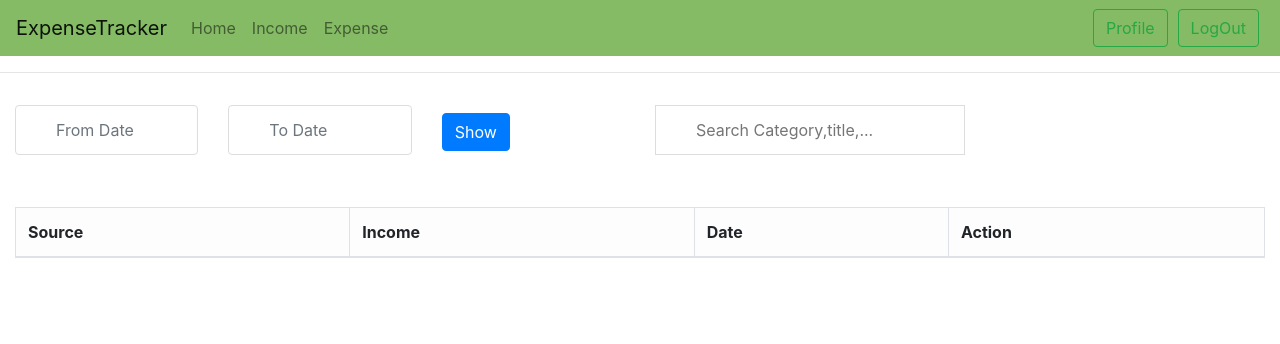
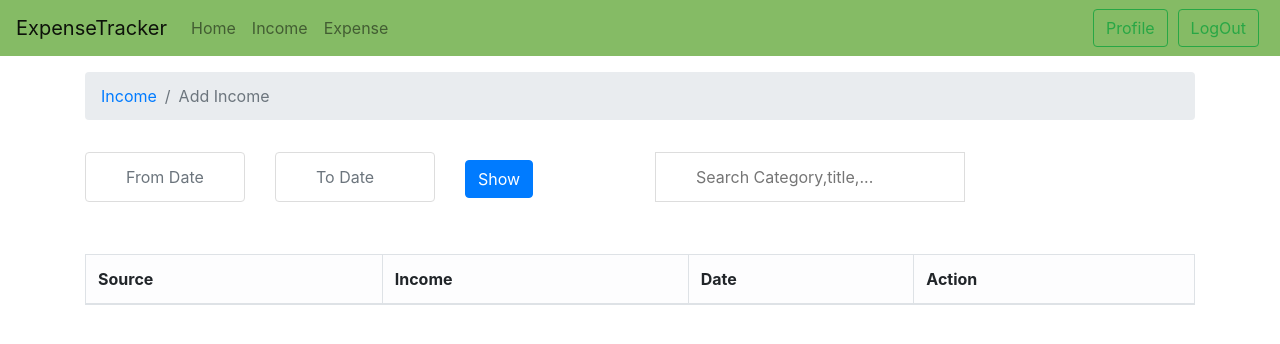
Before and after one commit to Sujeet9271/mtrack, a Django app: template templates/income.html in a window 1280 px wide. Shown: the top 344 px of the page. Run offline with Django 3.2, Linux system fonts and the light colour scheme; the template is opened without the code that fills it, so the values that code supplies are empty; some libraries are stand-ins or nearby versions.

Commit message:
Add Breadcrumbs

```diff
--- a/templates/income.html
+++ b/templates/income.html
@@ -37,11 +37,20 @@
 
 {% endblock %}
 {% block 'content' %}
-<hr>
+<div class="container pt-3">
+    <nav aria-label="breadcrumb">
+        <ol class="breadcrumb">
+          <li class="breadcrumb-item"><a href="{% url 'income_home' %}">Income</a></li>
+          <li class="breadcrumb-item active" aria-current="page">Add Income </li>
+        </ol>
+      </nav>
+</div>
+
     <form method="POST">
 
     {% csrf_token %}
-    <div class="container-fluid">
+    <div class="container">
+
         <div class="row">
 
                 <div class="col-lg-2 col-md-4 pt-3">
@@ -68,9 +77,8 @@
         </form>
 
 
-    </hr>
 
-<div class="container-fluid table-responsive pt-3">
+<div class="container table-responsive pt-3">
 
 
 
--- a/templates/incomes/create.html
+++ b/templates/incomes/create.html
@@ -7,6 +7,12 @@ ExpenseTracker| Income
 
 {% block 'content' %}
 <div class="container pt-3">
+    <nav aria-label="breadcrumb">
+        <ol class="breadcrumb">
+          <li class="breadcrumb-item"><a href="{% url 'income_home' %}">Income</a></li>
+          <li class="breadcrumb-item active" aria-current="page">Add Income </li>
+        </ol>
+      </nav>
     <div class="row">
         {% include 'partials/inc_sidebar.html' %}
         <div class="col-md-8">
--- a/templates/incomes/edit.html
+++ b/templates/incomes/edit.html
@@ -6,6 +6,12 @@ ExpenseTracker| Expenses
 
 {% block 'content' %}
 <div class="container pt-3">
+    <nav aria-label="breadcrumb">
+        <ol class="breadcrumb">
+          <li class="breadcrumb-item"><a href="{% url 'income_home' %}">Income</a></li>
+          <li class="breadcrumb-item active" aria-current="page">Edit Income </li>
+        </ol>
+      </nav>
     <div class="row">
         {% include 'partials/sidebar.html' %}
         <div class="col-md-8">
--- a/templates/incomes/income_home.html
+++ b/templates/incomes/income_home.html
@@ -9,6 +9,12 @@ ExpenseTracker| Income
 
 {% block 'content' %}
 <div class="container pt-3">
+    <nav aria-label="breadcrumb">
+        <ol class="breadcrumb">
+          <li class="breadcrumb-item"><a href="{% url 'income_home' %}">Income</a></li>
+          <li class="breadcrumb-item active" aria-current="page">Income Home</li>
+        </ol>
+      </nav>
     <div class="row">
         {% include 'partials/inc_sidebar.html' %}
         <div class="col-sm-8">
```
Also changed, not shown: templates/expenses.html (+11 -4 lines), templates/expenses/create.html (+6 -1 lines), templates/expenses/edit.html (+6 -1 lines), templates/expenses/exp_category.html (+11 -3 lines), templates/expenses/expenses_home.html (+6 -1 lines), db.sqlite3.
